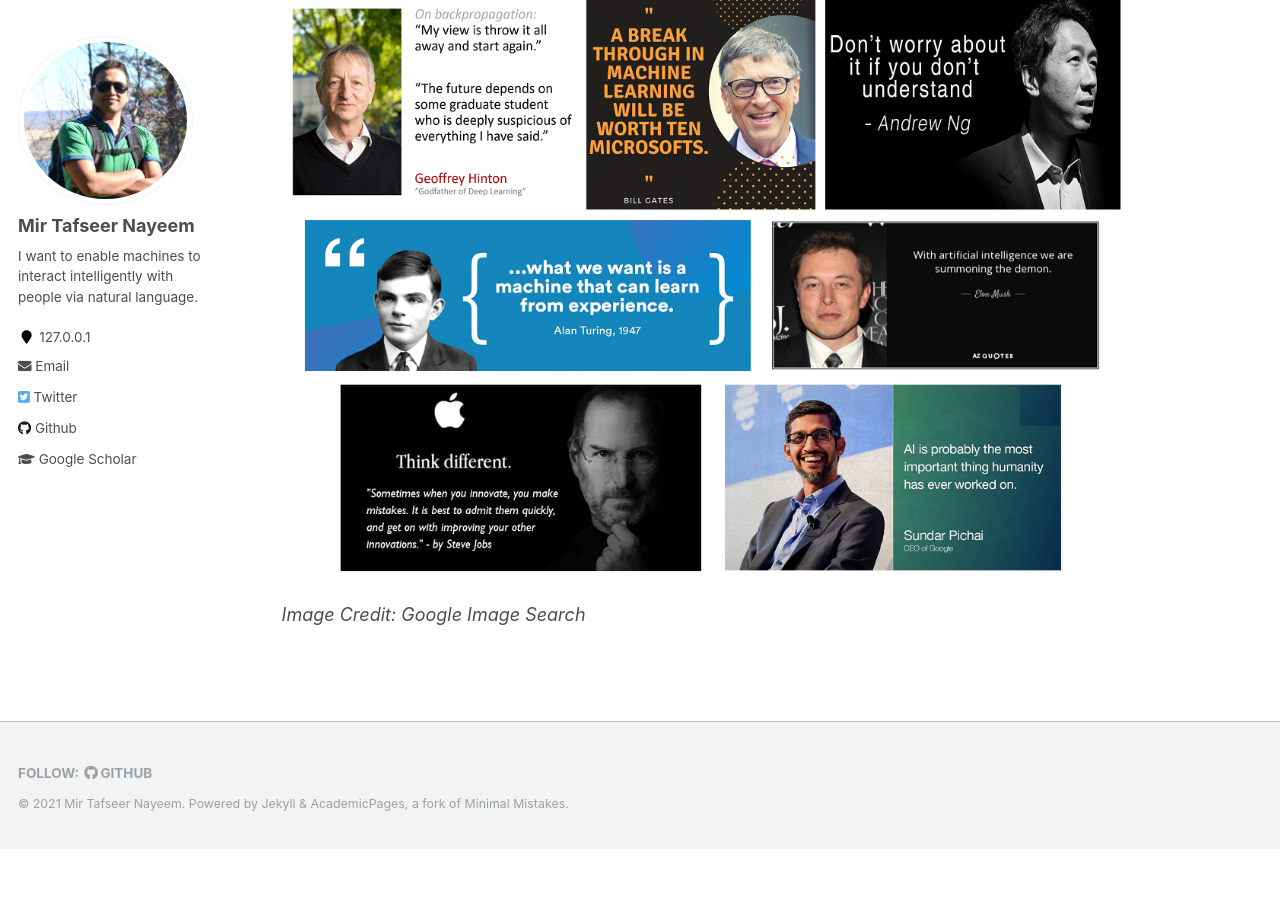
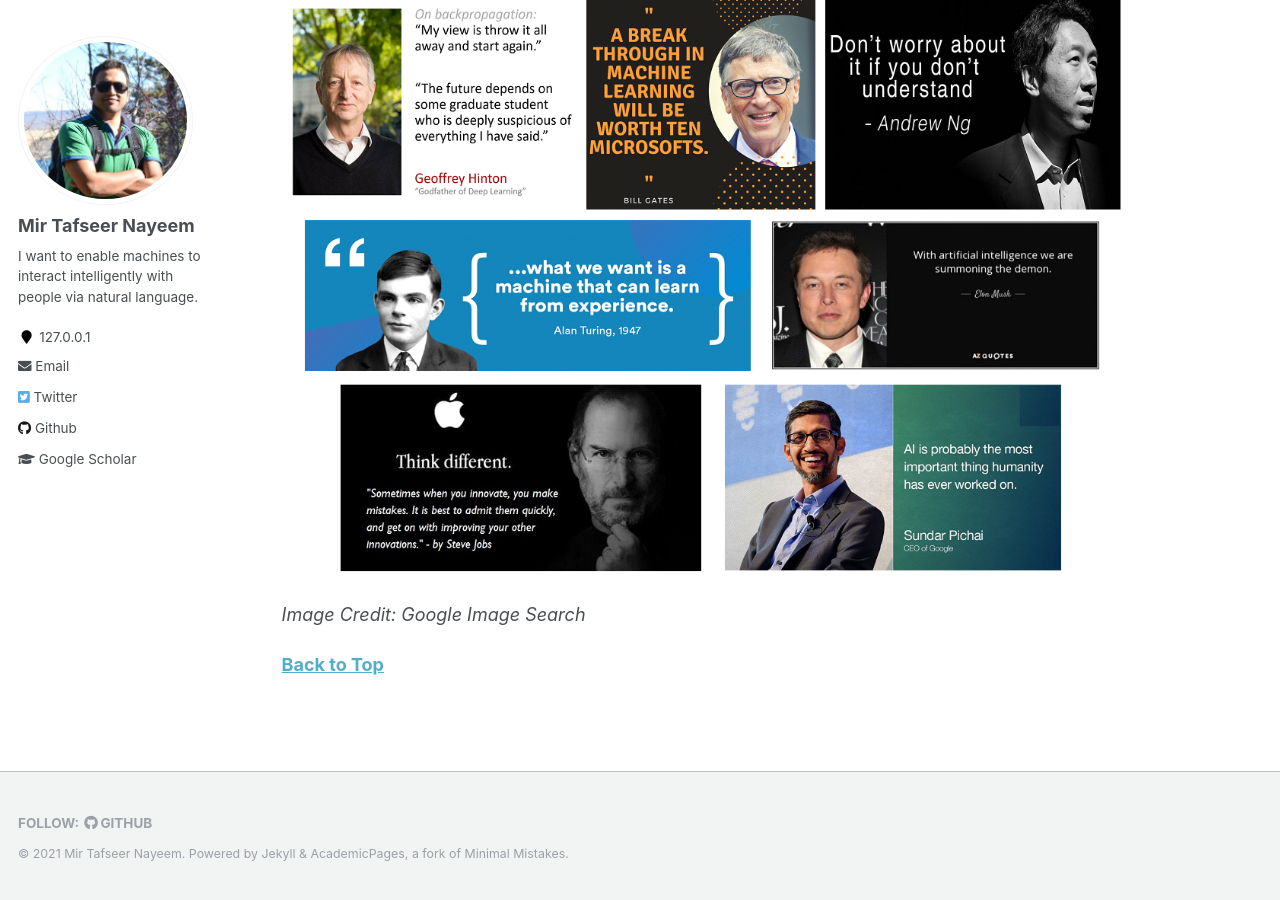
Before and after one commit to sujan-sarker/sujan-sarker.github.io, a Jekyll site: the page built from _pages/publications.md, in a window 1280 px wide and 900 px high, scrolled down 2612 px. Built offline with Jekyll 4.4.1, drawn with Linux system fonts in a browser that asks for light colours; before the commit the page ends 3461 px from its top, so only the background shows below that.

Commit message:
Update publications.md

```diff
--- a/_pages/publications.md
+++ b/_pages/publications.md
@@ -91,9 +91,11 @@ author_profile: true
 # Favorite Quotes
 -----------
 
-[**Back to Top**](#publications)
+[**Back to Top**](#)
 
 <img src="https://tafseer-nayeem.github.io/images/quotes.png" alt="Favorite Quotes"
 	title="Favorite Quotes" width="840" height="70">
 
 *Image Credit: Google Image Search*
+
+[**Back to Top**](#)
```
